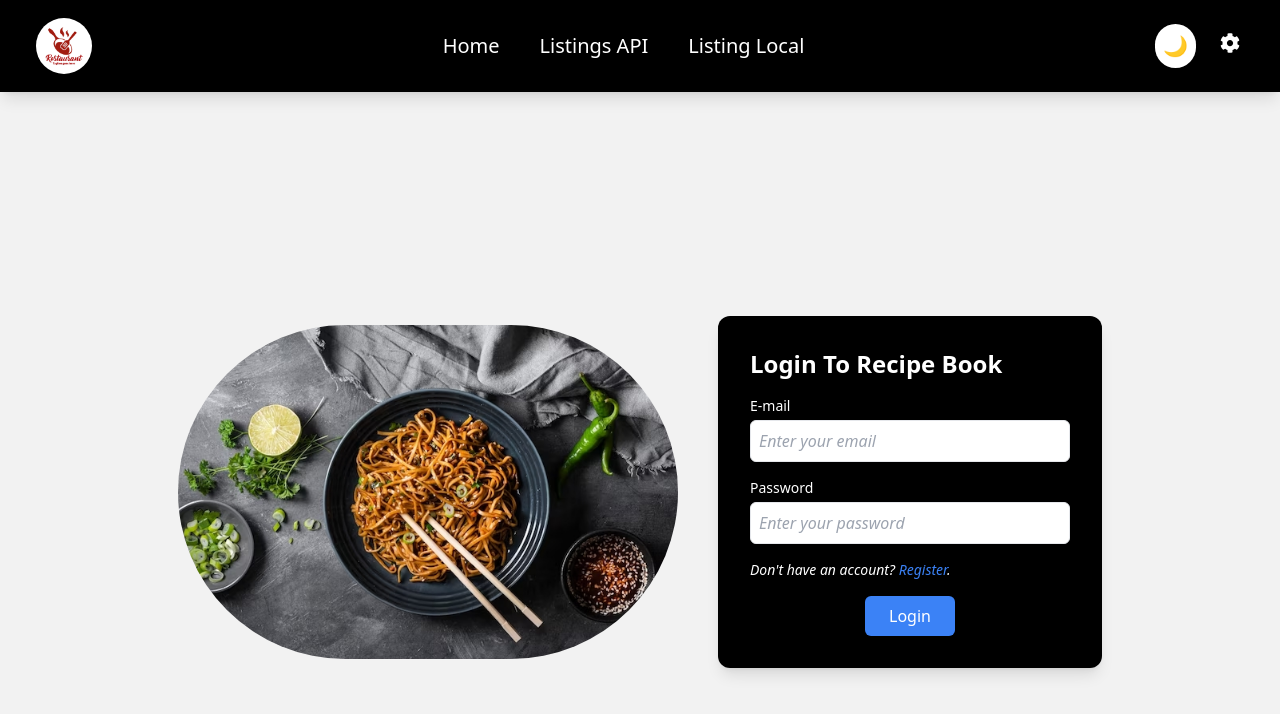
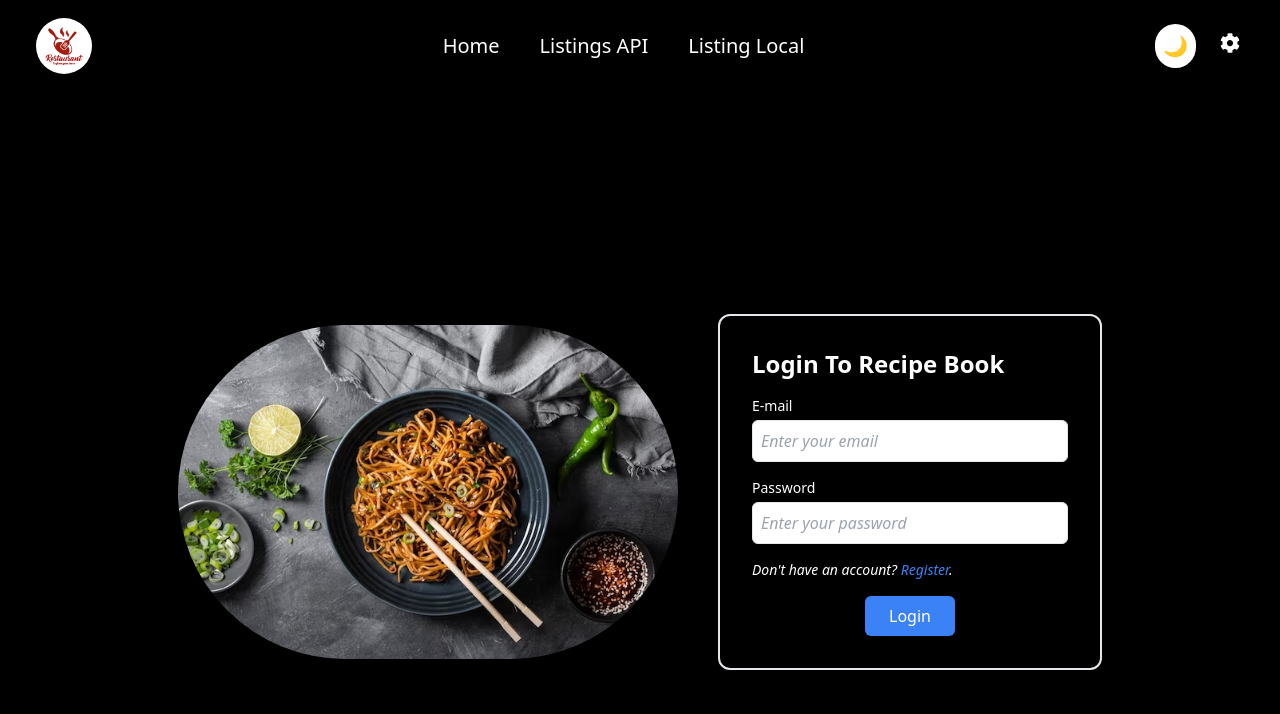
Before and after one commit to sapient-nirav/Recipe-Book, a React (Create React App) app: page /login in a window 1280 px wide. Shown: the top 714 px of the page. Built offline with nearby package versions, Linux system fonts and the light colour scheme; no server answers.

Commit message:
new changes

```diff
--- a/src/components/pages/login.jsx
+++ b/src/components/pages/login.jsx
@@ -65,17 +65,34 @@ const Login = ({ onLoginStatusChange, setLoggedIn }) => {
   };
 
   return (
-    <div className={`min-h-screen flex items-center justify-center bg-${isDarkMode ? 'slate-50' : 'black'} bg-opacity-5`}>
+    <div className={` bg-${isDarkMode ? "slate-500" : "black"}`}>
+      <div
+        className={`min-h-screen flex items-center justify-center bg-${
+          isDarkMode ? "slate-50" : "black"
+        } bg-opacity-5`}
+      >
         <img src={logo} alt="alt" className="mr-10 rounded-full w-[500px]" />
 
-      <div className={`bg-${isDarkMode ? 'slate-50' : 'black'} p-8 rounded-xl shadow-lg  w-96`}>
-        <h1 className={`text-${isDarkMode ? 'black' : 'white'} text-2xl font-semibold mb-4`}>Login To Recipe Book</h1>
+        <div
+          className={`bg-${
+            isDarkMode ? "slate-50" : "black"
+          } p-8 rounded-xl shadow-lg border-2 w-96`}
+        >
+          <h1
+            className={`text-${
+              isDarkMode ? "black" : "white"
+            } text-2xl font-semibold mb-4`}
+          >
+            Login To Recipe Book
+          </h1>
 
           <form onSubmit={handleSubmit}>
             <div className="mb-4">
               <label
                 htmlFor="email"
-              className={`block text-${isDarkMode ? 'gray-50' :'white'} text-sm font-medium`}
+                className={`block text-${
+                  isDarkMode ? "gray-50" : "white"
+                } text-sm font-medium`}
               >
                 E-mail
               </label>
@@ -95,7 +112,9 @@ const Login = ({ onLoginStatusChange, setLoggedIn }) => {
             <div className="mb-4">
               <label
                 htmlFor="password"
-              className={`block text-${isDarkMode ? 'gray-50' :'white'} text-sm font-medium`}
+                className={`block text-${
+                  isDarkMode ? "gray-50" : "white"
+                } text-sm font-medium`}
               >
                 Password
               </label>
@@ -110,13 +129,21 @@ const Login = ({ onLoginStatusChange, setLoggedIn }) => {
                   errors.password && "border-red-500"
                 }`}
               />
-            <div className="text-red-500 text-sm italic">{errors.password}</div>
+              <div className="text-red-500 text-sm italic">
+                {errors.password}
               </div>
-          <div className={`block text-${isDarkMode ? 'gray-50' :'white'} text-sm font-medium mb-4 italic`}>
+            </div>
+            <div
+              className={`block text-${
+                isDarkMode ? "gray-50" : "white"
+              } text-sm font-medium mb-4 italic`}
+            >
               Don't have an account?{" "}
               <Link
                 to="/register"
-              className={`text-${isDarkMode ? 'blue-500' : 'blue-500'} font-medium hover:underline`}
+                className={`text-${
+                  isDarkMode ? "blue-500" : "blue-500"
+                } font-medium hover:underline`}
               >
                 Register
               </Link>
@@ -124,13 +151,16 @@ const Login = ({ onLoginStatusChange, setLoggedIn }) => {
             </div>
             <button
               type="submit"
-            className={`bg-${isDarkMode ? 'blue-500' : 'blue-500'} mx-auto flex text-white p-2 px-6 rounded-md hover:bg-blue-600 focus:outline-none focus:ring focus:border-blue-300 font-medium`}
+              className={`bg-${
+                isDarkMode ? "blue-500" : "blue-500"
+              } mx-auto flex text-white p-2 px-6 rounded-md hover:bg-blue-600 focus:outline-none focus:ring focus:border-blue-300 font-medium`}
             >
               Login
             </button>
           </form>
         </div>
       </div>
+    </div>
   );
 };
 
--- a/src/components/pages/signUp.jsx
+++ b/src/components/pages/signUp.jsx
@@ -79,6 +79,7 @@ const RegistrationForm = () => {
   const { isDarkMode } = useTheme();
 
   return (
+    <div className={` bg-${isDarkMode ? "slate-500" : "black"}`}>
       <div
         className={`min-h-screen flex items-center justify-center bg-${
           isDarkMode ? "slate-50" : "black"
@@ -87,7 +88,7 @@ const RegistrationForm = () => {
         <div
           className={`bg-${
             isDarkMode ? "slate-50" : "black"
-        } p-8 rounded-xl shadow-lg  w-96`}
+          } border-2 p-8 rounded-xl shadow-lg  w-96`}
         >
           <h1
             className={`text-${
@@ -101,7 +102,9 @@ const RegistrationForm = () => {
             <div className="mb-4">
               <label
                 htmlFor="username"
-              className={`block text-${isDarkMode ? 'gray-50' :'white'} text-sm font-medium`}
+                className={`block text-${
+                  isDarkMode ? "gray-50" : "white"
+                } text-sm font-medium`}
               >
                 Username
               </label>
@@ -116,12 +119,16 @@ const RegistrationForm = () => {
                   errors.username && "border-red-500"
                 }`}
               />
-            <div className="text-red-500 text-sm italic">{errors.username}</div>
+              <div className="text-red-500 text-sm italic">
+                {errors.username}
+              </div>
             </div>
             <div className="mb-4">
               <label
                 htmlFor="email"
-              className={`block text-${isDarkMode ? 'gray-50' :'white'} text-sm font-medium`}
+                className={`block text-${
+                  isDarkMode ? "gray-50" : "white"
+                } text-sm font-medium`}
               >
                 E-mail
               </label>
@@ -141,7 +148,9 @@ const RegistrationForm = () => {
             <div className="mb-4">
               <label
                 htmlFor="password"
-              className={`block text-${isDarkMode ? 'gray-50' :'white'} text-sm font-medium`}
+                className={`block text-${
+                  isDarkMode ? "gray-50" : "white"
+                } text-sm font-medium`}
               >
                 Password
               </label>
@@ -156,9 +165,15 @@ const RegistrationForm = () => {
                   errors.password && "border-red-500"
                 }`}
               />
-            <div className="text-red-500 text-sm italic">{errors.password}</div>
+              <div className="text-red-500 text-sm italic">
+                {errors.password}
               </div>
-          <div className={`block text-${isDarkMode ? 'gray-50' :'white'} text-sm font-medium mb-4 italic`}>
+            </div>
+            <div
+              className={`block text-${
+                isDarkMode ? "gray-50" : "white"
+              } text-sm font-medium mb-4 italic`}
+            >
               Already have an account?{" "}
               <Link
                 to="/login"
@@ -178,6 +193,7 @@ const RegistrationForm = () => {
         </div>
         <img src={logo} alt="alt" className="w-[650px] ml-10 rounded-full  " />
       </div>
+    </div>
   );
 };
 
--- a/src/components/ui/navbar.jsx
+++ b/src/components/ui/navbar.jsx
@@ -131,7 +131,7 @@ const Navbar = (props) => {
                   </Link>
                   <Link
                     to="/login"
-                    className={`block px-4 py-2 text-gray-900 hover:bg-gray-500 hover:font-medium hover:rounded-lg`}
+                    className={`block px-4 py-2 text-gray-900 hover:bg-gray-500 font-medium hover:rounded-lg`}
                     onClick={toggleDropdown}
                   >
                     Login
```
Lines whose indentation alone changed are shown as unchanged.
